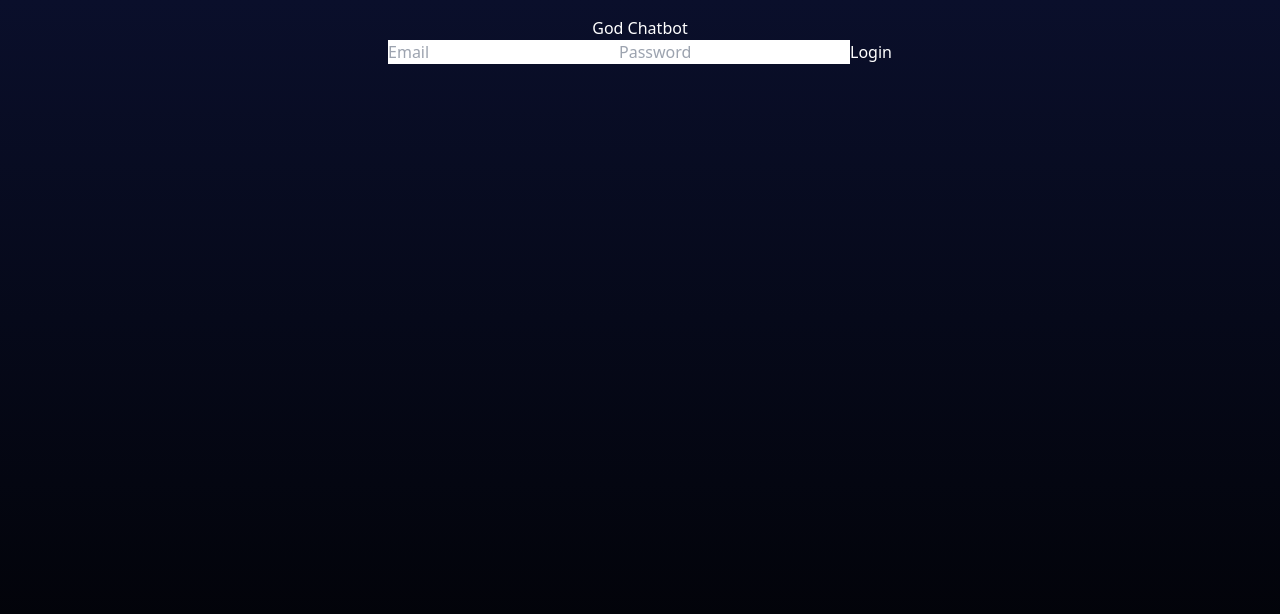
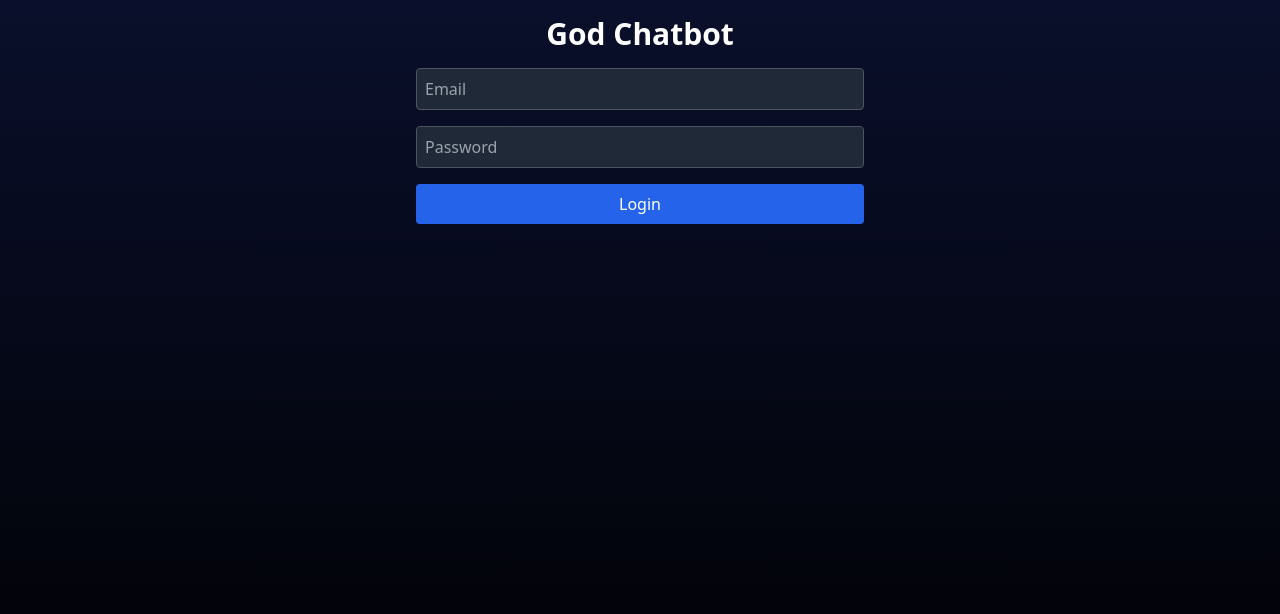
Before and after one commit to ocandia/God, a Next.js app: page / in a window 1280 px wide. Shown: the top 614 px of the page. Built offline with nearby package versions, Linux system fonts and the light colour scheme.

Commit message:
Add chat history fetch and improve UI styling

```diff
--- a/pages/index.js
+++ b/pages/index.js
@@ -4,7 +4,7 @@
 import { useState, useEffect, useRef } from 'react';
 
 export default function Home() {
-  // State variables from your functions
+  // State variables
   const [messages, setMessages] = useState([]);
   const [input, setInput] = useState("");
   const [loading, setLoading] = useState(false);
@@ -15,25 +15,25 @@ export default function Home() {
   const [showLoginPopup, setShowLoginPopup] = useState(false);
   const [authConfirmation, setAuthConfirmation] = useState("");
 
-  // Refs from your functions
+  // Refs
   const loginSound = useRef(null);
   const messageSound = useRef(null);
   const inputRef = useRef(null);
   const messagesEndRef = useRef(null);
 
-  // Simulated controversialQuestions from deployed bundle
+  // Simulated controversialQuestions
   const controversialQuestions = [
     "If God is all-powerful, why does evil exist?",
     "Does God predetermine our fates, or do we have free will?",
     // Add more as needed...
   ];
 
-  // Placeholder functions referenced in your code
+  // Placeholder for audio generation (replace with actual implementation if available)
   const generateAudio = async (text) => {
-    // Replace with actual implementation if available
     return null;
   };
 
+  // Update bot message in the UI
   const updateBotMessage = (text, hasCursor, sources, isPrayer, _unused, audioUrl) => {
     setMessages((prev) => {
       const newMessages = [...prev];
@@ -49,11 +49,12 @@ export default function Home() {
     });
   };
 
+  // Scroll to the bottom of messages
   const scrollToBottom = () => {
     messagesEndRef.current?.scrollIntoView({ behavior: "smooth" });
   };
 
-  // Your provided functions
+  // Handle login and fetch chat history
   const handleLogin = async (e) => {
     e.preventDefault();
     try {
@@ -81,8 +82,32 @@ export default function Home() {
         setLoginEmail("");
         setLoginPassword("");
 
-        const introMessage = "Greetings, seeker of truth. I’m here to guide you with God’s wisdom, drawn from His sacred words.";
-        setMessages([{ text: introMessage, sender: "bot", hasCursor: false, audioUrl: null, sources: [] }]);
+        // Fetch chat history
+        const historyRes = await fetch(`${backendUrl}/chat-history`, {
+          headers: { Authorization: `Bearer ${data.access_token}` },
+        });
+        const historyData = await historyRes.json();
+        console.log("Chat history response:", historyData);
+        const initialMessages = historyData.history
+          ? historyData.history.map((msg) => ({
+              text: msg.user_message || msg.bot_reply || msg.text,
+              sender: msg.sender || (msg.user_message ? "user" : "bot"),
+              hasCursor: false,
+              audioUrl: null,
+              sources: msg.sources || [],
+              isPrayer: msg.isPrayer || false,
+            }))
+          : [];
+
+        const introMessage = {
+          text: "Greetings, seeker of truth. I’m here to guide you with God’s wisdom, drawn from His sacred words.",
+          sender: "bot",
+          hasCursor: false,
+          audioUrl: null,
+          sources: [],
+        };
+        setMessages([...initialMessages, introMessage]);
+
         if (loginSound.current) {
           loginSound.current.play().catch((err) => console.error("Login sound error:", err));
         }
@@ -93,6 +118,7 @@ export default function Home() {
     }
   };
 
+  // Send a message to the backend
   const sendMessage = async () => {
     let messageToSend = input.trim();
     if (!messageToSend) {
@@ -205,6 +231,7 @@ export default function Home() {
     }
   };
 
+  // Start a prayer
   const startPrayer = async () => {
     if (!token) {
       setError("⚠️ You need to log in first.");
@@ -288,21 +315,22 @@ export default function Home() {
     setLoading(false);
   };
 
-  // Basic UI (expand as needed)
+  // UI with improved styling for chat history
   return (
     <div className="flex flex-col items-center min-h-screen p-4 bg-gradient-to-b from-[#0A0F2B] to-black text-white">
-      <h1>God Chatbot</h1>
-      {error && <p className="text-red-500">{error}</p>}
-      {authConfirmation && <p className="text-green-500">{authConfirmation}</p>}
+      <h1 className="text-3xl font-bold mb-4">God Chatbot</h1>
+      {error && <p className="text-red-500 mb-2">{error}</p>}
+      {authConfirmation && <p className="text-green-500 mb-2">{authConfirmation}</p>}
 
       {!token && (
-        <form onSubmit={handleLogin}>
+        <form onSubmit={handleLogin} className="flex flex-col space-y-4 w-full max-w-md">
           <input
             type="email"
             value={loginEmail}
             onChange={(e) => setLoginEmail(e.target.value)}
             placeholder="Email"
             required
+            className="p-2 rounded bg-gray-800 text-white border border-gray-600 focus:outline-none focus:border-blue-500"
           />
           <input
             type="password"
@@ -310,36 +338,85 @@ export default function Home() {
             onChange={(e) => setLoginPassword(e.target.value)}
             placeholder="Password"
             required
+            className="p-2 rounded bg-gray-800 text-white border border-gray-600 focus:outline-none focus:border-blue-500"
           />
-          <button type="submit">Login</button>
+          <button
+            type="submit"
+            className="p-2 bg-blue-600 rounded text-white hover:bg-blue-700 transition"
+          >
+            Login
+          </button>
         </form>
       )}
 
       {token && (
-        <>
-          <div>
+        <div className="flex flex-col w-full max-w-2xl h-[70vh]">
+          <div className="flex-1 overflow-y-auto p-4 bg-gray-900 rounded-t-lg">
             {messages.map((msg, index) => (
-              <p key={index}>{msg.sender}: {msg.text}</p>
+              <div
+                key={index}
+                className={`mb-2 ${msg.sender === "user" ? "text-right" : "text-left"}`}
+              >
+                <span
+                  className={`inline-block p-2 rounded-lg ${
+                    msg.sender === "user" ? "bg-blue-600 text-white" : "bg-gray-700 text-gray-200"
+                  }`}
+                >
+                  <strong>{msg.sender === "user" ? "You" : "Bot"}:</strong>{" "}
+                  <span dangerouslySetInnerHTML={{ __html: msg.text }} />
+                  {msg.sources && msg.sources.length > 0 && (
+                    <div className="text-xs text-gray-400 mt-1">
+                      Sources: {msg.sources.join(", ")}
+                    </div>
+                  )}
+                </span>
+              </div>
             ))}
             <div ref={messagesEndRef} />
           </div>
+          <div className="flex flex-col space-y-2 p-4 bg-gray-800 rounded-b-lg">
             <input
               type="text"
               value={input}
               onChange={(e) => setInput(e.target.value)}
               placeholder="Type your message..."
               ref={inputRef}
+              className="p-2 rounded bg-gray-700 text-white border border-gray-600 focus:outline-none focus:border-blue-500"
             />
-          <button onClick={sendMessage} disabled={loading}>
+            <div className="flex space-x-2">
+              <button
+                onClick={sendMessage}
+                disabled={loading}
+                className={`p-2 rounded text-white transition ${
+                  loading ? "bg-gray-500 cursor-not-allowed" : "bg-blue-600 hover:bg-blue-700"
+                }`}
+              >
                 {loading ? "Sending..." : "Send"}
               </button>
-          <button onClick={startPrayer} disabled={loading}>Pray</button>
-          <button onClick={() => {
+              <button
+                onClick={startPrayer}
+                disabled={loading}
+                className={`p-2 rounded text-white transition ${
+                  loading ? "bg-gray-500 cursor-not-allowed" : "bg-green-600 hover:bg-green-700"
+                }`}
+              >
+                Pray
+              </button>
+              <button
+                onClick={() => {
                   localStorage.removeItem("access_token");
                   setToken("");
                   setMessages([]);
-          }}>Logout</button>
-        </>
+                  setAuthConfirmation("");
+                  document.title = "God Chatbot";
+                }}
+                className="p-2 bg-red-600 rounded text-white hover:bg-red-700 transition"
+              >
+                Logout
+              </button>
+            </div>
+          </div>
+        </div>
       )}
     </div>
   );
```
Lines whose indentation alone changed are shown as unchanged.
